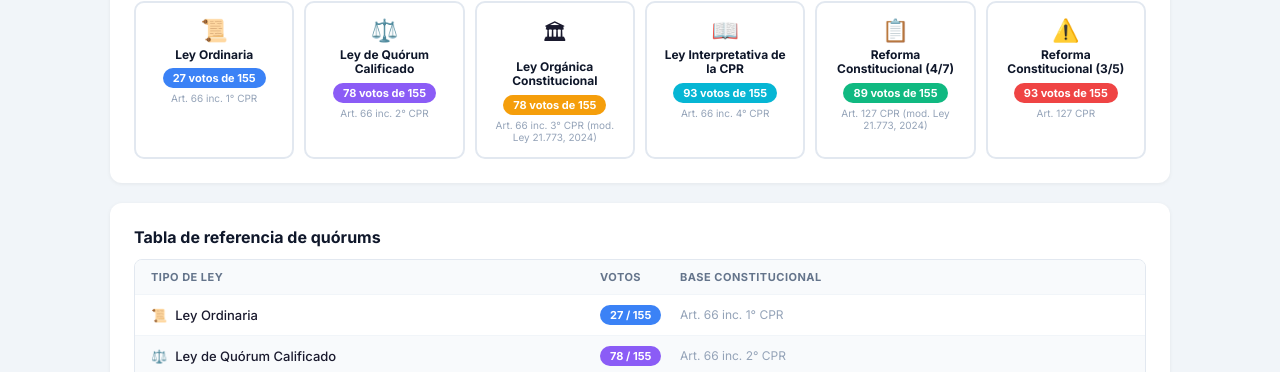
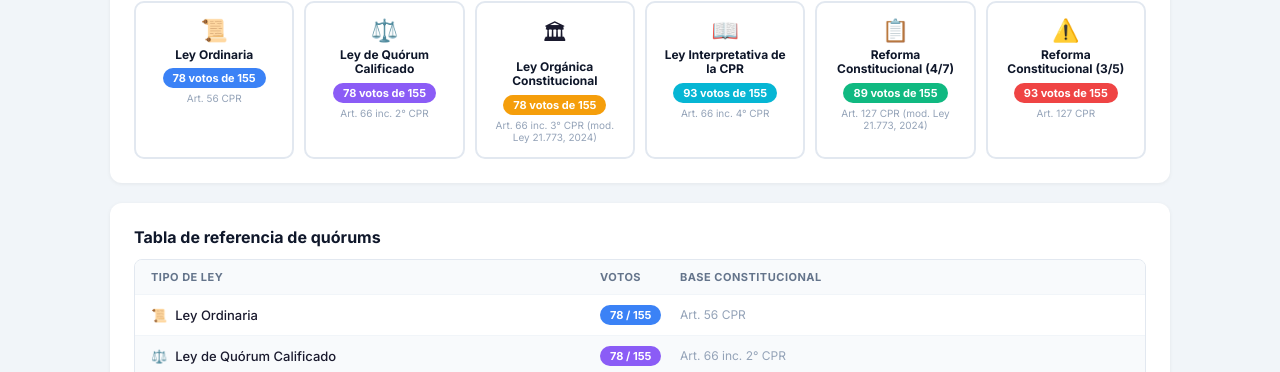
Before and after one commit to josecamilocarteh/Congreso-Chile, a React (Vite) app: page / in a window 1280 px wide. Both pictures are taken after a click on the button "⚖️ Simulador de Quórums". Shown: the part 384-756 px from the top of the page. Built offline with nearby package versions, Linux system fonts and the light colour scheme.

Commit message:
Update SimuladorQuorum.jsx

```diff
--- a/src/components/SimuladorQuorum.jsx
+++ b/src/components/SimuladorQuorum.jsx
@@ -5,7 +5,7 @@ const TOTAL_DIP = 155
 const TOTAL_SEN = 50
 
 const QUORUMS_DIP = [
-  { id: 'ordinaria', nombre: 'Ley Ordinaria', descripcion: 'Mayoría de los presentes (quórum sala mínimo: 52)', articulo: 'Art. 66 inc. 1° CPR', votos: 27, nota: 'Requiere mayoría simple de los presentes. El quórum mínimo de sala es 1/3 de los diputados en ejercicio (52). Con sala mínima se necesitan al menos 27 votos.', color: '#3b82f6', icono: '📜' },
+  { id: 'ordinaria', nombre: 'Ley Ordinaria', descripcion: 'Mayoría de los miembros presentes', articulo: 'Art. 56 CPR', votos: 78, nota: 'Se aprueba por la mayoría de los diputados presentes. Con los 155 en la Sala se requieren 78 votos (mitad más uno). El quórum mínimo para sesionar es 1/3 de los diputados en ejercicio.', color: '#3b82f6', icono: '📜' },
   { id: 'calificado', nombre: 'Ley de Quórum Calificado', descripcion: 'Mayoría absoluta de los diputados en ejercicio', articulo: 'Art. 66 inc. 2° CPR', votos: 78, nota: 'Requiere 78 votos de 155 (mitad más uno). Aplica a materias como nacionalización, actividades estratégicas del Estado, seguridad nacional, entre otras.', color: '#8b5cf6', icono: '⚖️' },
   { id: 'loc', nombre: 'Ley Orgánica Constitucional', descripcion: 'Mayoría absoluta de los diputados en ejercicio', articulo: 'Art. 66 inc. 3° CPR (mod. Ley 21.773, 2024)', votos: 78, nota: 'Requiere 78 votos de 155. Rebajada de 4/7 a mayoría absoluta por la Reforma Constitucional Ley N°21.773 (2024).', color: '#f59e0b', icono: '🏛' },
   { id: 'interpretativa', nombre: 'Ley Interpretativa de la CPR', descripcion: '3/5 de los diputados en ejercicio', articulo: 'Art. 66 inc. 4° CPR', votos: 93, nota: 'Requiere 93 votos de 155. Leyes que interpretan preceptos de la Constitución.', color: '#06b6d4', icono: '📖' },
@@ -14,7 +14,7 @@ const QUORUMS_DIP = [
 ]
 
 const QUORUMS_SEN = [
-  { id: 'ordinaria', nombre: 'Ley Ordinaria', descripcion: 'Mayoría de los presentes (quórum sala mínimo: 13)', articulo: 'Art. 66 inc. 1° CPR', votos: 7, nota: 'Requiere mayoría simple de los presentes. El quórum mínimo de sala del Senado es 1/4 de los senadores en ejercicio (13). Con sala mínima se necesitan al menos 7 votos.', color: '#3b82f6', icono: '📜' },
+  { id: 'ordinaria', nombre: 'Ley Ordinaria', descripcion: 'Mayoría de los miembros presentes', articulo: 'Art. 56 CPR', votos: 26, nota: 'Se aprueba por la mayoría de los senadores presentes. Con los 50 en la Sala se requieren 26 votos (mitad más uno). El quórum mínimo para sesionar es 1/3 de los senadores en ejercicio.', color: '#3b82f6', icono: '📜' },
   { id: 'calificado', nombre: 'Ley de Quórum Calificado', descripcion: 'Mayoría absoluta de los senadores en ejercicio', articulo: 'Art. 66 inc. 2° CPR', votos: 26, nota: 'Requiere 26 votos de 50 (mitad más uno). Aplica a materias como nacionalización, actividades estratégicas del Estado, seguridad nacional, entre otras.', color: '#8b5cf6', icono: '⚖️' },
   { id: 'loc', nombre: 'Ley Orgánica Constitucional', descripcion: 'Mayoría absoluta de los senadores en ejercicio', articulo: 'Art. 66 inc. 3° CPR (mod. Ley 21.773, 2024)', votos: 26, nota: 'Requiere 26 votos de 50. Rebajada de 4/7 a mayoría absoluta por la Reforma Constitucional Ley N°21.773 (2024).', color: '#f59e0b', icono: '🏛' },
   { id: 'interpretativa', nombre: 'Ley Interpretativa de la CPR', descripcion: '3/5 de los senadores en ejercicio', articulo: 'Art. 66 inc. 4° CPR', votos: 30, nota: 'Requiere 30 votos de 50. Leyes que interpretan preceptos de la Constitución.', color: '#06b6d4', icono: '📖' },
```
